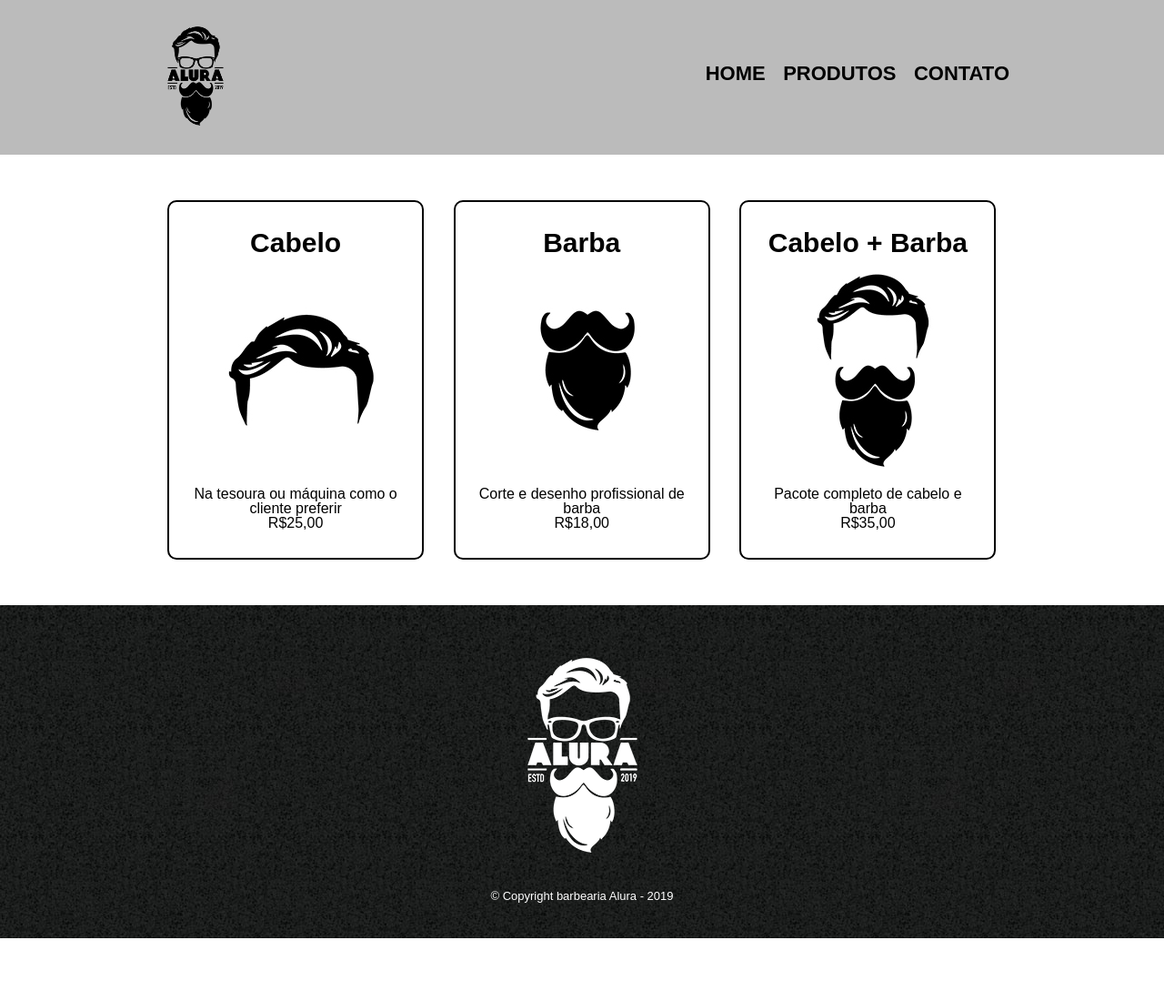
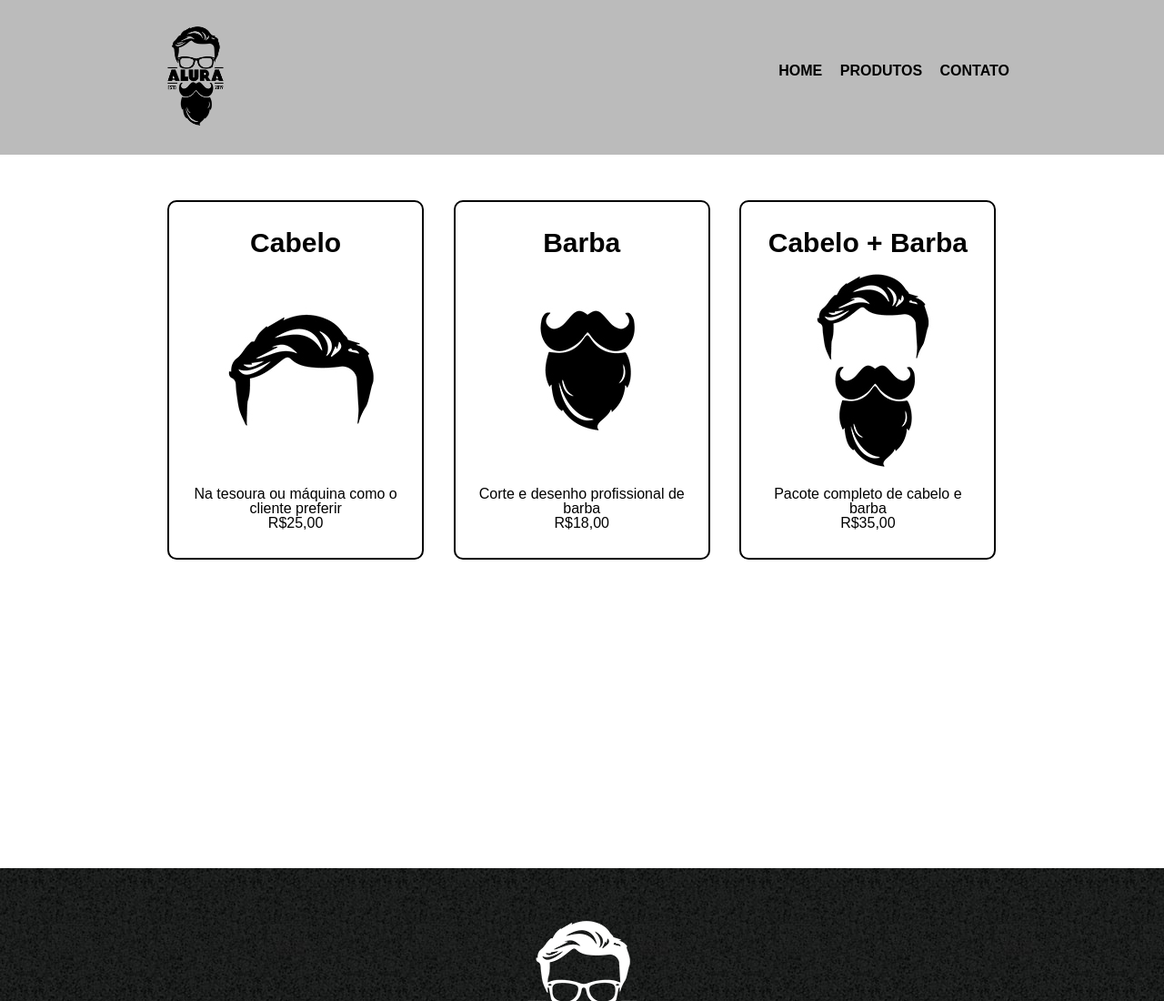
Before and after one commit to eubrenocunha/BarbeariaAlura, a plain HTML site: page produtos.html in a window 1280 px wide. Shown: the top 1100 px of the page at 91% size. Before the commit the page ends 1031 px from the top, so only its background shows below. Drawn offline with Linux system fonts and the light colour scheme.

Commit message:
atualizei

```diff
--- a/produtos.html
+++ b/produtos.html
@@ -23,7 +23,7 @@
         </div>
     </header>
 
-    <main>
+    <main class="valores">
         <ul class="produtos">
             <li>
                 <h2>Cabelo</h2>
--- a/style.css
+++ b/style.css
@@ -26,19 +26,25 @@ nav {
 nav li {
 	display: inline;
 	margin: 0 0 0 15px;
+	text-align: center;
 }
 
 nav a {
 	text-transform: uppercase;
 	color: #000000;
 	font-weight: bold;
-	font-size: 22px;
+	font-size: 2vh;
 	text-decoration: none;
 }
 
 nav a:hover {
 	color: #C78C19;
 	text-decoration: underline;
+}
+
+
+main.valores{
+	height: 98vh;
 }
 
 .produtos {
@@ -98,9 +104,6 @@ footer {
 	margin: 20px 0 0;
 }
 
-main {
-
-}
 
 form {
 	margin: 40px 0;
```
Also changed, not shown: index.html (+2 -1 lines).
